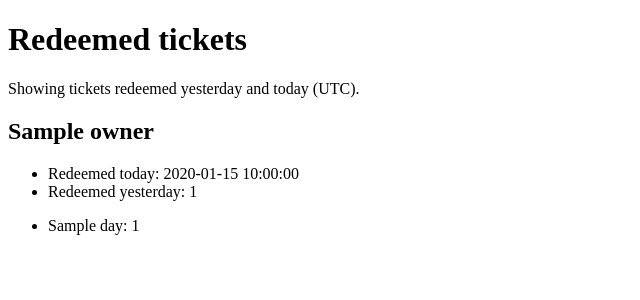
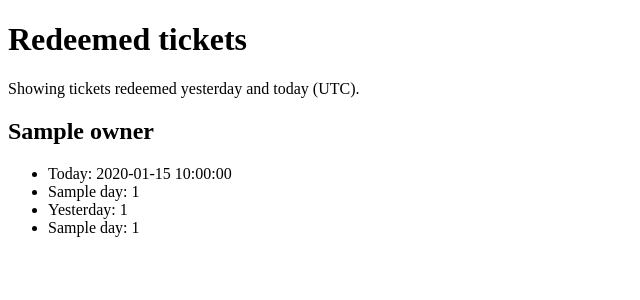
Before and after one commit to vintozver/dropzone-ticketing, a Python web app: template src/templates/report_redeemed_tickets.html in a window 1280 px wide. Shown: the part 26-326 px from the top of the page, without its empty margins (0-640 px from the left). Run offline with Jinja, Linux system fonts and the light colour scheme; the template is opened without the code that fills it: most values are stand-ins (such as "Sample title", 1, 10 or a date in 2020).

Commit message:
Fix grouping

```diff
--- a/src/service/actions/view_redeemed_tickets.py
+++ b/src/service/actions/view_redeemed_tickets.py
@@ -29,7 +29,7 @@ def _day_boundaries(now: datetime | None = None) -> tuple[datetime, datetime, da
 
 def view_redeemed_tickets(*, ticket_class, render, now: datetime | None = None):
     yesterday, today, tomorrow = _day_boundaries(now)
-    owner_groups = defaultdict(lambda: {"owner": "", "today_count": 0, "yesterday_count": 0, "tickets": []})
+    owner_groups = defaultdict(lambda: {"owner": "", "today_count": 0, "yesterday_count": 0, "yesterday_tickets": [], "today_tickets": []})
 
     tickets = sorted(
         ticket_class.objects(redeemed__dt__gte=yesterday, redeemed__dt__lt=tomorrow),
@@ -43,10 +43,8 @@ def view_redeemed_tickets(*, ticket_class, render, now: datetime | None = None):
         redeemed_dt = _as_utc(redeemed.dt)
         day = "today" if redeemed_dt >= today else "yesterday"
         group[f"{day}_count"] += 1
-        group["tickets"].append(
+        group[f"{day}_tickets"].append(
             {
-                "code": ticket.code,
-                "day": day,
                 "tooltip": "; ".join(
                     [
                         f"Reason: {redeemed.reason or 'unknown'}",
--- a/src/templates/report_redeemed_tickets.html
+++ b/src/templates/report_redeemed_tickets.html
@@ -7,13 +7,18 @@
     {% for owner in owners %}
       <h2>{{ owner.owner }}</h2>
       <ul>
-        <li>Redeemed today: {{ owner.today_count }}</li>
-        <li>Redeemed yesterday: {{ owner.yesterday_count }}</li>
-      </ul>
-      <ul>
-        {% for ticket in owner.tickets %}
-          <li>{{ ticket.day }}: <span alt="{{ ticket.code }}" title="{{ ticket.tooltip }}">{{ loop.index }}</span></li>
+        <li>
+	Today: {{ owner.today_count }}
+        {% for ticket in owner.today_tickets %}
+          <li>{{ ticket.day }}: <span title="{{ ticket.tooltip }}">{{ loop.index }}</span></li>
         {% endfor %}
+	</li>
+        <li>
+	Yesterday: {{ owner.yesterday_count }}
+        {% for ticket in owner.yesterday_tickets %}
+          <li>{{ ticket.day }}: <span title="{{ ticket.tooltip }}">{{ loop.index }}</span></li>
+        {% endfor %}
+	</li>
       </ul>
     {% endfor %}
   {% else %}
```
